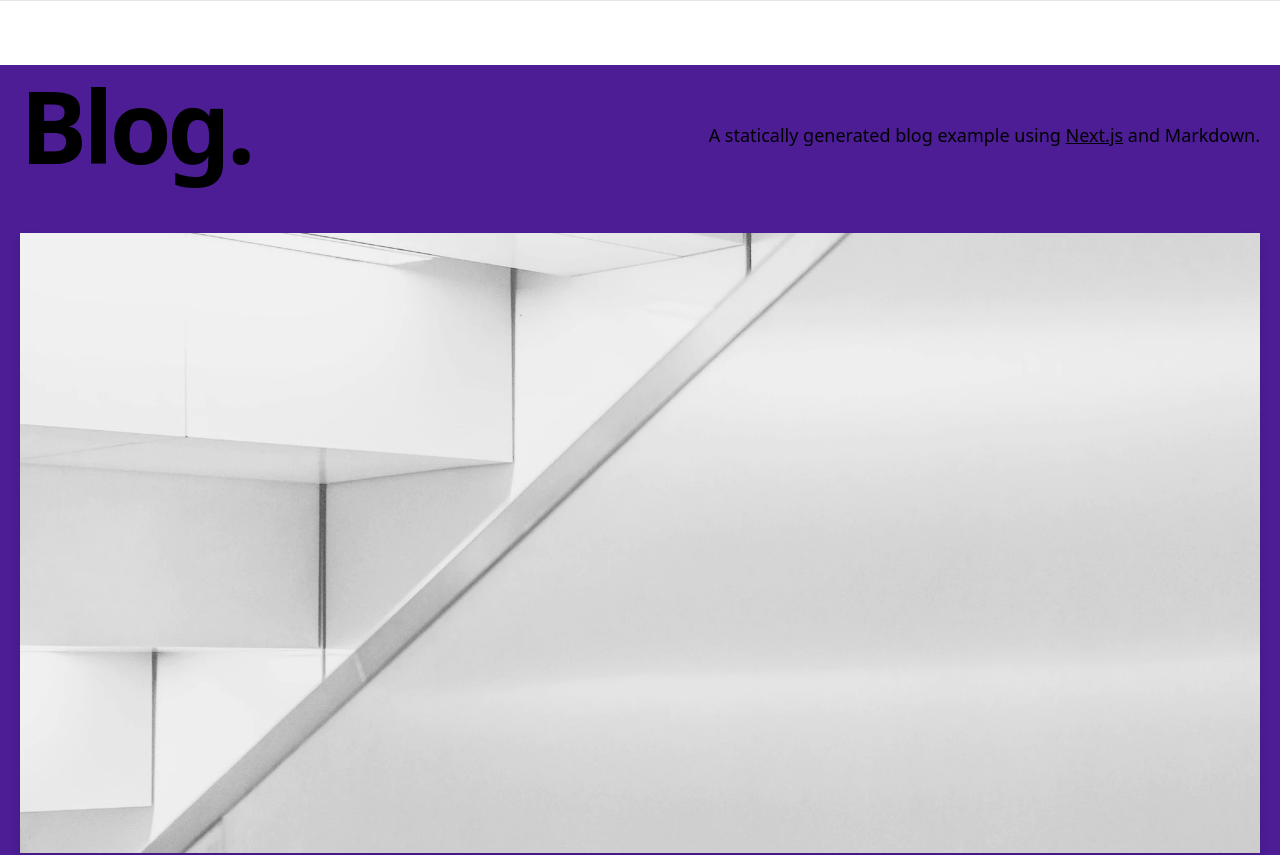
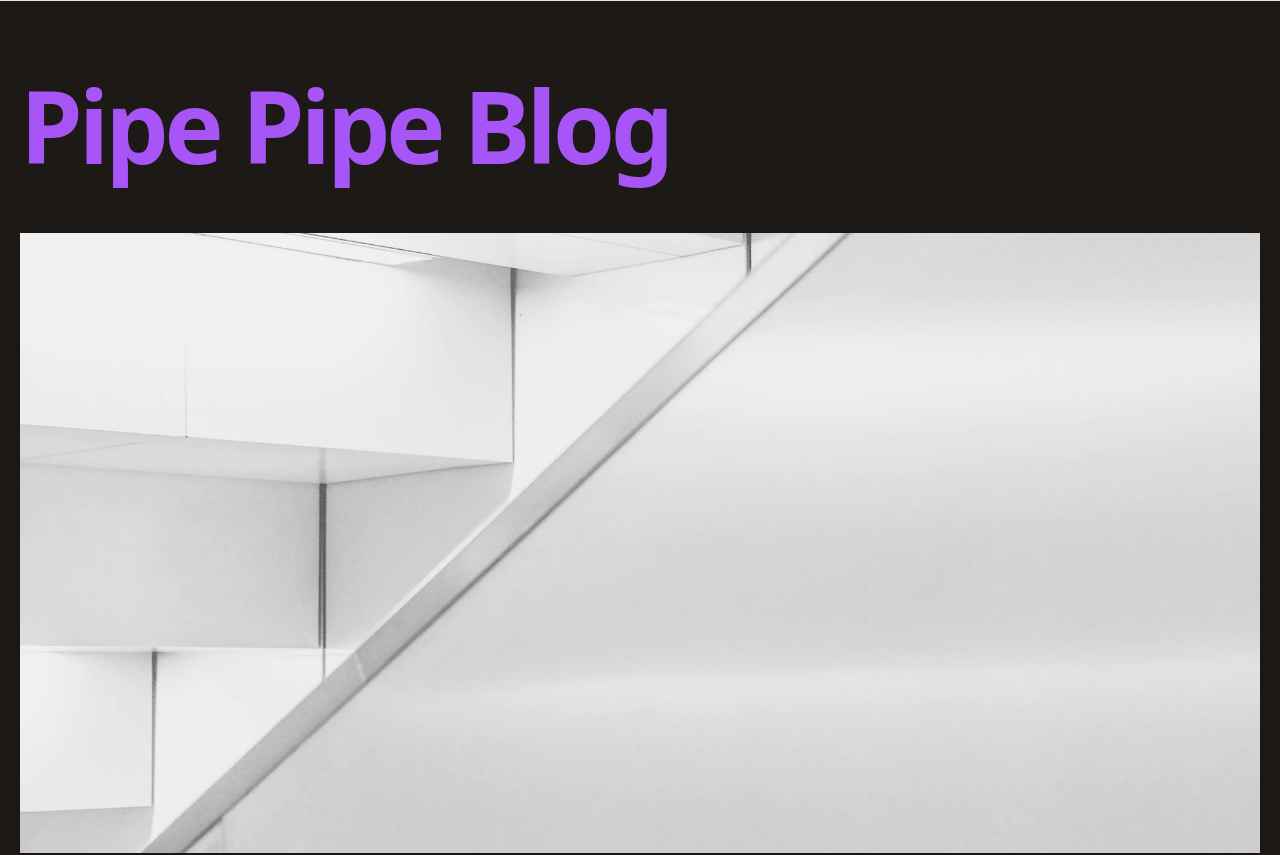
Before and after one commit to MartinFacorro/ppblog, a Next.js app: page / in a window 1280 px wide. Shown: the top 855 px of the page. Built offline with nearby package versions, Linux system fonts and the light colour scheme.

Commit message:
Defining font color

```diff
--- a/components/container.tsx
+++ b/components/container.tsx
@@ -3,7 +3,7 @@ type Props = {
 }
 
 const Container = ({ children }: Props) => {
-  return <div className="container mx-auto px-5 bg-violet-900">{children}</div>
+  return <div className="container mx-auto px-5 text-purple-400 bg-stone-900">{children}</div>
 }
 
 export default Container
--- a/components/footer.tsx
+++ b/components/footer.tsx
@@ -2,22 +2,15 @@ import Container from './container'
 import { EXAMPLE_PATH } from '../lib/constants'
 
 const Footer = () => {
-  /*return (
-    <footer className="bg-neutral-50 border-t border-neutral-200">
+return (
+    <footer>
       <Container>
-        <div className="py-28 flex flex-col lg:flex-row items-center">
-          {
-          <h3 className="text-4xl lg:text-[2.5rem] font-bold tracking-tighter leading-tight text-center lg:text-left mb-10 lg:mb-0 lg:pr-4 lg:w-1/2">
-
-          </h3>
-
-          <div className="flex flex-col lg:flex-row justify-center items-center lg:pl-4 lg:w-1/2">
-          </div>
-        }
+        <div>
+          {}
           </div>
       </Container>
     </footer>
-  )*/
+  )
 }
 
 export default Footer
--- a/components/intro.tsx
+++ b/components/intro.tsx
@@ -3,18 +3,16 @@ import { CMS_NAME } from '../lib/constants'
 const Intro = () => {
   return (
     <section className="flex-col md:flex-row flex items-center md:justify-between mt-16 mb-16 md:mb-12">
-      <h1 className="text-5xl md:text-8xl font-bold tracking-tighter leading-tight md:pr-8">
-        Blog.
+      <h1 className="text-5xl md:text-8xl text-purple-500 font-bold tracking-tighter leading-tight md:pr-8">
+        Pipe Pipe Blog
       </h1>
       <h4 className="text-center md:text-left text-lg mt-5 md:pl-8">
-        A statically generated blog example using{' '}
-        <a
+       {/*  <a
           href="https://nextjs.org/"
           className="underline hover:text-blue-600 duration-200 transition-colors"
         >
-          Next.js
         </a>{' '}
-        and {CMS_NAME}.
+        */}
       </h4>
     </section>
   )
--- a/components/layout.tsx
+++ b/components/layout.tsx
@@ -11,7 +11,7 @@ const Layout = ({ preview, children }: Props) => {
   return (
     <>
       <Meta />
-      <div className="min-h-screen">
+      <div className="min-h-screen bg-stone-900">
         <Alert preview={preview} />
         <main>{children}</main>
       </div>
--- a/components/meta.tsx
+++ b/components/meta.tsx
@@ -34,7 +34,7 @@ const Meta = () => {
       <link rel="alternate" type="application/rss+xml" href="/feed.xml" />
       <meta
         name="description"
-        content={`A statically generated blog example using Next.js and ${CMS_NAME}.`}
+        content={''}
       />
       <meta property="og:image" content={HOME_OG_IMAGE_URL} />
     </Head>
--- a/components/more-stories.tsx
+++ b/components/more-stories.tsx
@@ -8,10 +8,10 @@ type Props = {
 const MoreStories = ({ posts }: Props) => {
   return (
     <section>
-      <h2 className="mb-8 text-5xl md:text-7xl font-bold tracking-tighter leading-tight">
+      <h2 className="mb-8 text-5xl text-pink-700 md:text-7xl font-bold tracking-tighter leading-tight">
         More Stories
       </h2>
-      <div className="grid grid-cols-1 md:grid-cols-2 md:gap-x-16 lg:gap-x-32 gap-y-20 md:gap-y-32 mb-32">
+      <div className="grid grid-cols-1 text-pink-500 md:grid-cols-2 md:gap-x-16 lg:gap-x-32 gap-y-20 md:gap-y-32 mb-32">
         {posts.map((post) => (
           <PostPreview
             key={post.slug}
```
